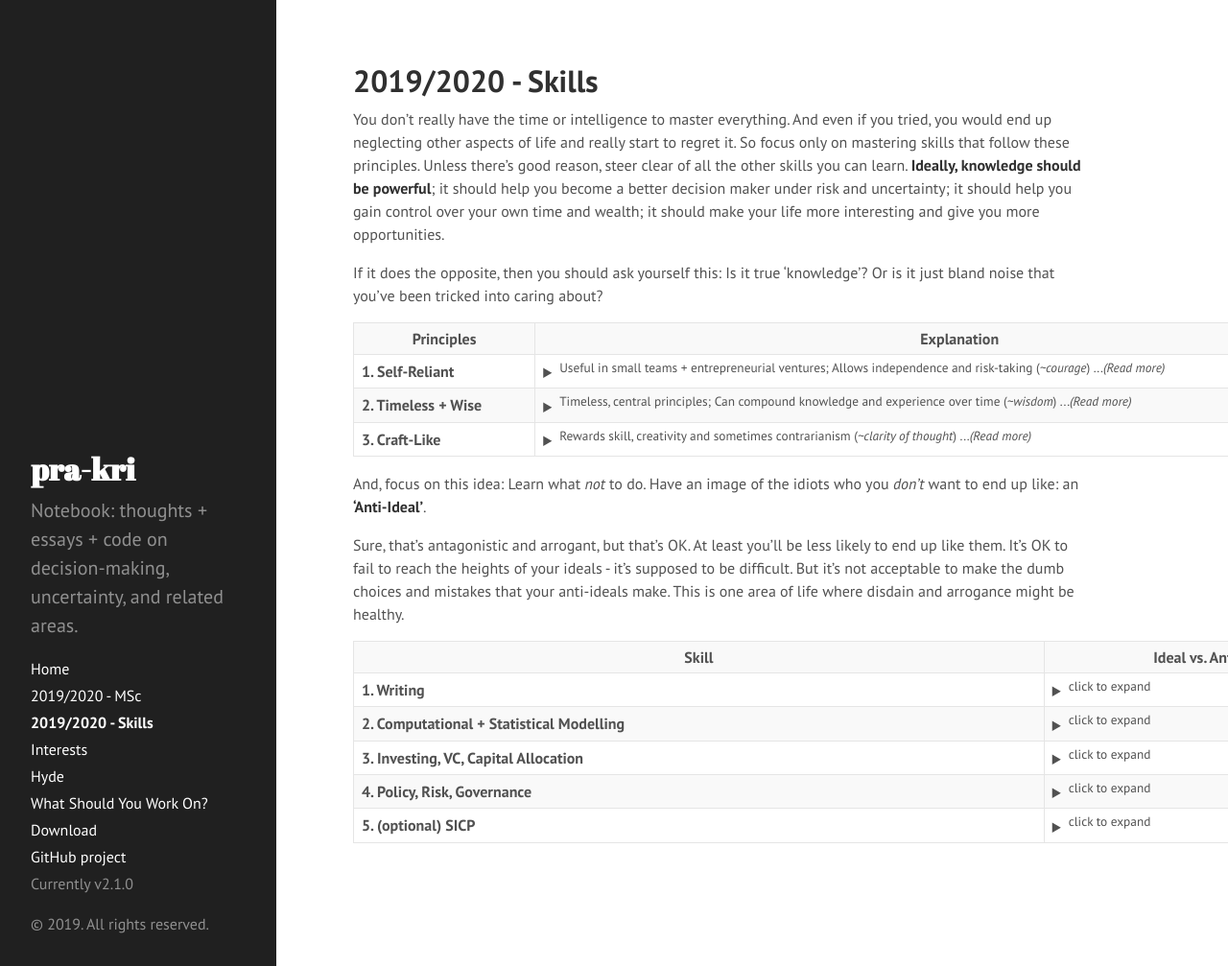
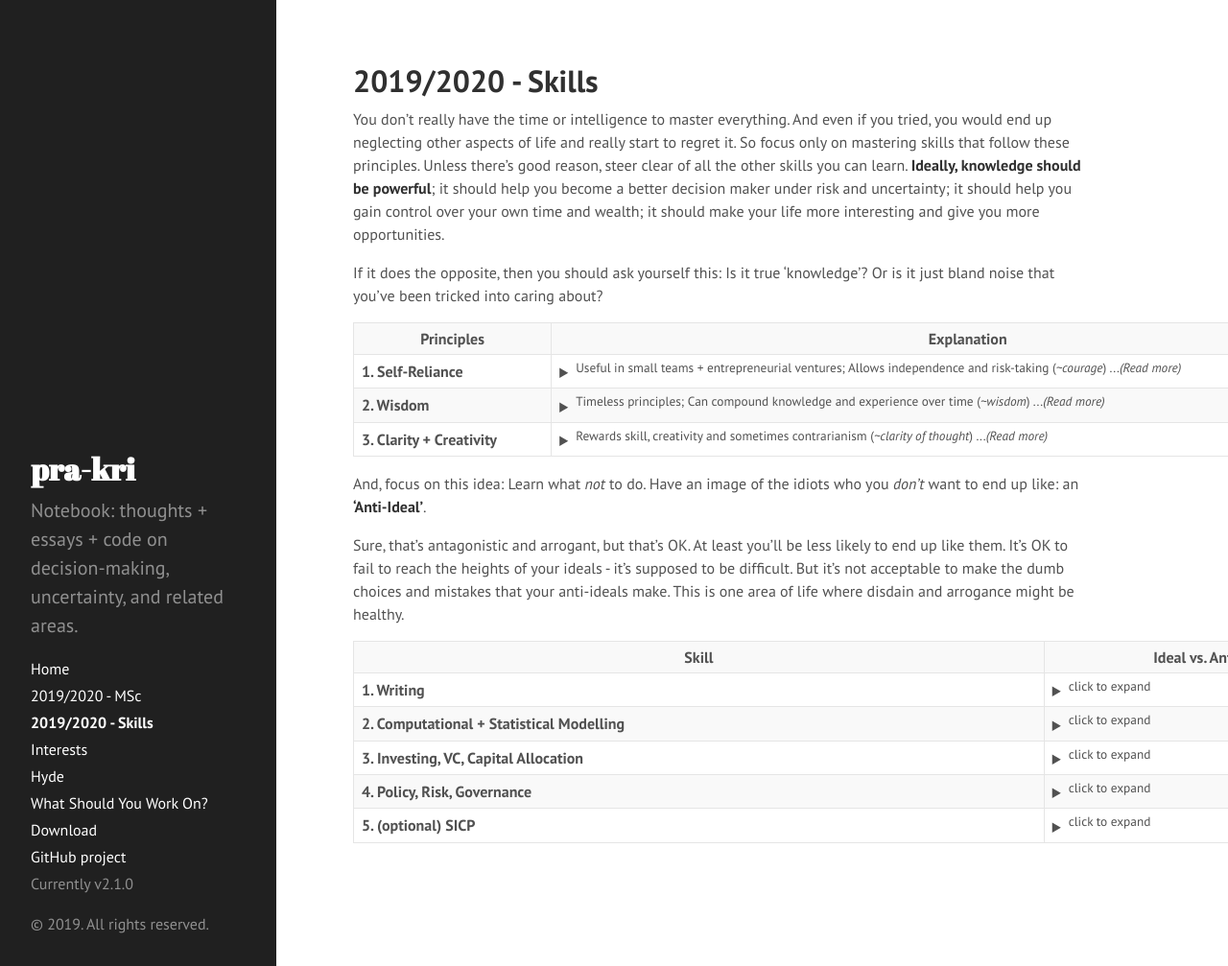
Before and after one commit to pra-kri/pra-kri.github.io, a Jekyll site: the page built from 2019to2020_skills.md, in a window 1280 px wide and 1007 px high. Shown: the whole window at 96% size. Built offline with Jekyll 4.4.1, drawn with Linux system fonts in a browser that asks for light colours; Markdown is read by kramdown in place of the engine named in the settings.

Commit message:
Update 2019to2020_skills.md

```diff
--- a/2019to2020_skills.md
+++ b/2019to2020_skills.md
@@ -13,7 +13,7 @@ If it does the opposite, then you should ask yourself this: Is it true 'knowledg
     <th>Explanation</th>
   </tr>
   <tr>
-    <td><b>1. Self-Reliant</b></td>
+    <td><b>1. Self-Reliance</b></td>
     <td> <details><summary><sup>Useful in small teams + entrepreneurial ventures; Allows independence and risk-taking (<i>~courage</i>) ...<i>(Read more)</i></sup></summary>
       <b> Ideal: </b> Is it independent and self-reliant? Can you create value and wealth in entrepreneurial ventures with small teams? ('front-office', close-to-the-money, revenue-generating?). Will it help you take risks and chase opportunities in the open market? Does it help you gain ownership of your own time and wealth? In other words, does the knowledge help you become more <i><b>self-owned and courageous</b></i> in the world?
       <br>
@@ -22,20 +22,20 @@ If it does the opposite, then you should ask yourself this: Is it true 'knowledg
     </td>
   </tr>
   <tr>
-    <td><b>2. Timeless + Wise</b></td>
-    <td> <details><summary><sup>Timeless, central principles; Can compound knowledge and experience over time (<i>~wisdom</i>) ...<i>(Read more)</i></sup></summary>
-      <b> Ideal: </b> Does it have timeless, core principles that will always be valuable? Can you compound your knowledge and understanding over decades? Will your decision-making capabilities improve over time? <b>A lot of timeless and compounding knowledge has a lot to do with risk and decision-making under uncertainty.</b> In your 40s and 50s, if you learn the right stuff, will your knowledge and voice be respected and taken seriously? Will it make you a <i><b>wiser decision-maker, with epistemic humility</b></i>?
+    <td><b>2. Wisdom</b></td>
+    <td> <details><summary><sup>Timeless principles; Can compound knowledge and experience over time (<i>~wisdom</i>) ...<i>(Read more)</i></sup></summary>
+      <b> Ideal: </b> Does it have timeless principles that will stay true? Can you compound your knowledge and understanding over decades? Will your decision-making capabilities improve over time? <b>A lot of timeless and compounding knowledge has a lot to do with risk and decision-making under uncertainty.</b> In your 40s and 50s, if you learn the right stuff, will your knowledge and voice be respected and taken seriously? Will it make you a better decision-maker, with <i><b>wisdom + epistemic humility</b></i>?
       <br>
       <b> Anti-Ideal: </b>Or are you learning something that'll be useless in 10 years time? Is it just a dumb fad that you'll eventually forget? Are you learning something that requires no respect for the unknown? Something that demands no epistemic humility and thought? When you're older, will a bunch of arrogant 23-year-olds (just like you right now) know as much as 50-year-old-you about the subject?
       </details>
     </td>
   </tr>
   <tr>
-    <td><b>3. Craft-Like</b></td>
+    <td><b>3. Clarity + Creativity</b></td>
     <td> <details><summary><sup>Rewards skill, creativity and sometimes contrarianism (<i>~clarity of thought</i>) ...<i>(Read more)</i></sup></summary>
-      <b> Ideal: </b> Are there noticeable skill-gaps between the best and the mediocre? Is there elegance and simplicity in high-quality work? Can you master the craft so that you're better than the competition? Will it reward creativity, skill or contrarian thinking? Can you progress much faster if you think clearly and independently? And if it's craft-like, you should be able to build  yourself a reputation for high-quality work.
+      <b> Ideal: </b> Is there elegance, clarity and simplicity in high-quality work? Does it reward skill, creativity or contrarian thinking? Can you progress much faster if you think clearly and independently? Linked to 'wisdom' and experience in a way, but wisdom focuses more on risk-management and conservative decision-making, while this principle is focused more on creativity and contrarian unruliness. How else will you compete with the experienced veterans in the industry, when you're just an arrogant 23-year-old? How else can you compete with the 'hard-working' idiot who throws a sheer numbers of hours at a problem, rather than clarity and depth of thought?
       <br>
-      <b> Anti-Ideal: </b>Or is the work mostly the same, regardless of who does it? Are you able to teach a 'Gender Studies & Post-Colonial Poetry MSc' grad how to master it in less than 12 months? (or a STEM graduate, in under 3 months?) If you answered 'yes' to that question, then it's probably a sh***y 'craft'.
+      <b> Anti-Ideal: </b>Or is the work mostly the same, regardless of who does it? Two interesting questions might be useful here. <b>The Grad Question: </b>Are you able to teach a 'Gender Studies & Post-Colonial Poetry MSc' grad how to master it in less than 12 months? (or a STEM graduate, in under 3 months?). <b>The Hangover Question: </b>Can you output high quality work with a splitting hangover? If you answered 'yes' to either of these questions, then it's probably a sh***y excuse of a 'skill'.
       </details>
     </td>
   </tr>
```
